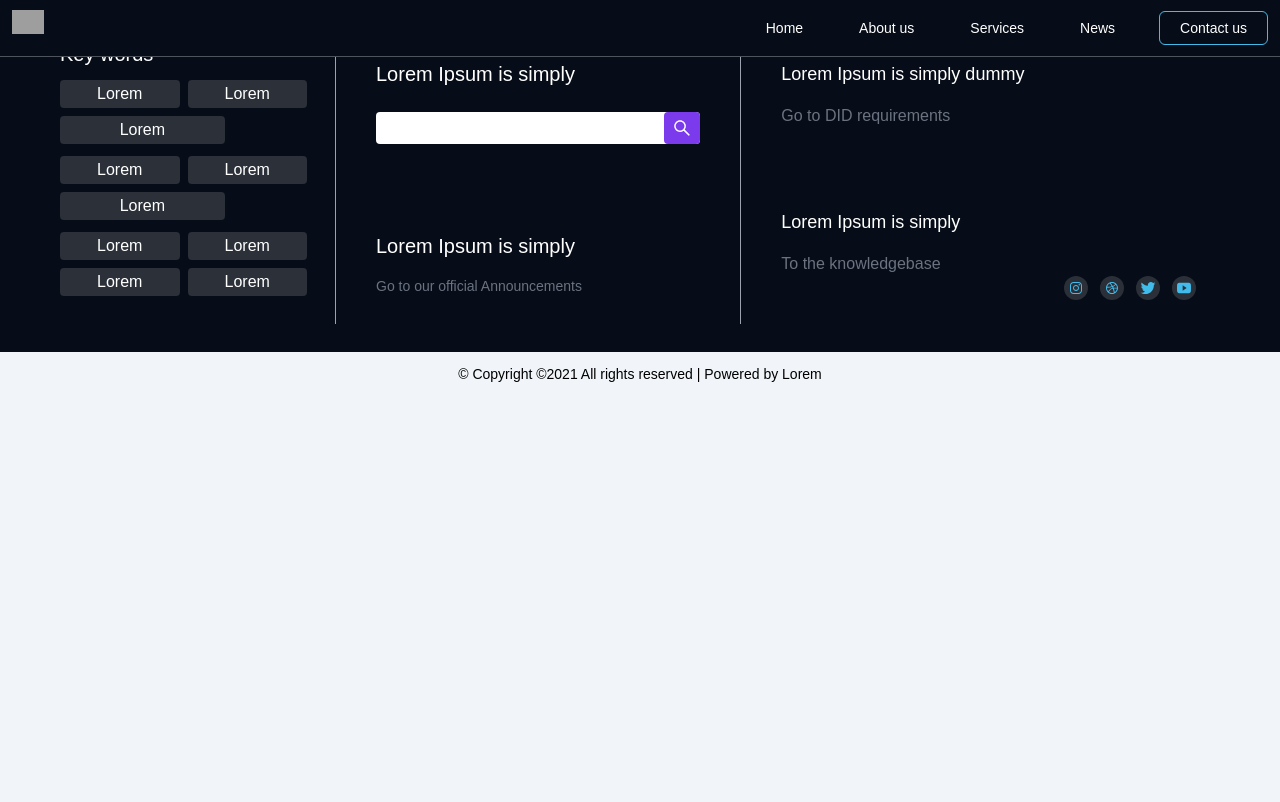
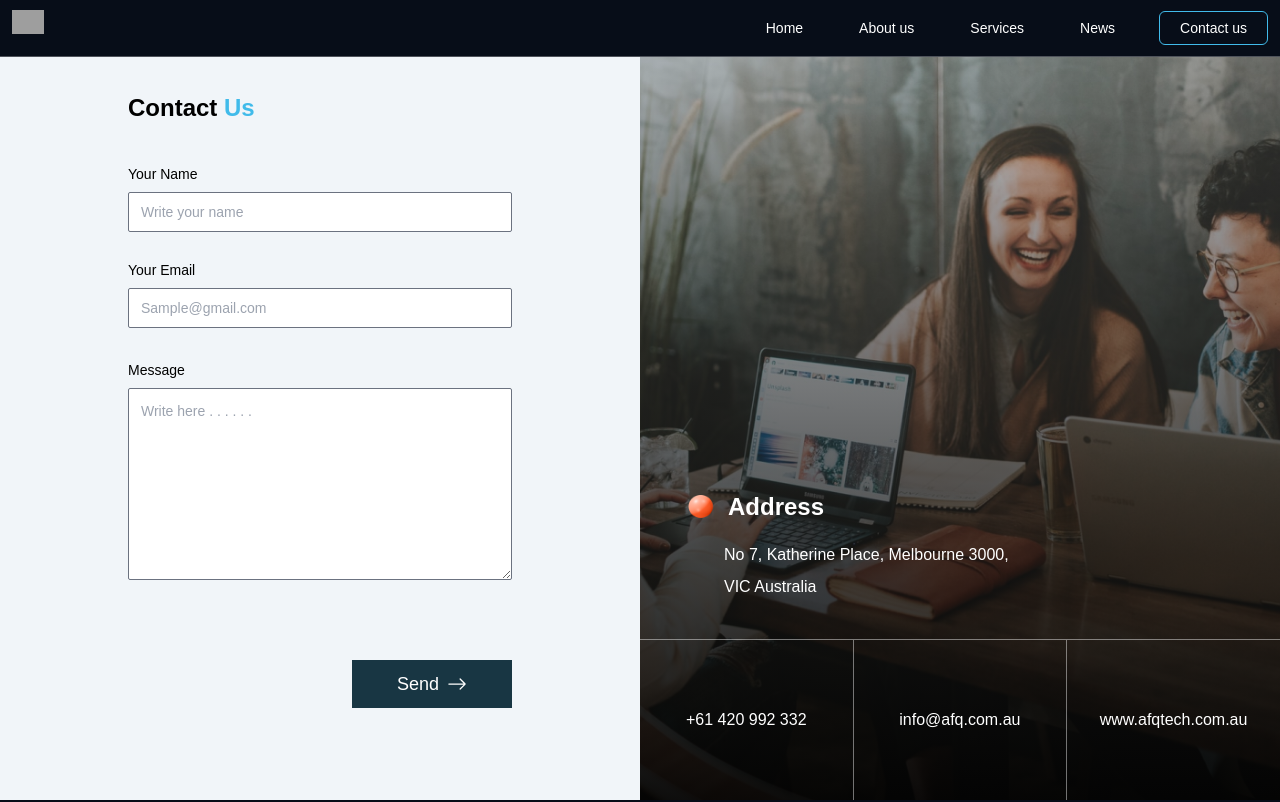
Before and after one commit to AliBoka/my-multipage, a React (Create React App) app: page /contact-us in a window 1280 px wide. Shown: the top 802 px of the page. Built offline with nearby package versions, Linux system fonts and the light colour scheme; grey boxes are pictures that could not be loaded.

Commit message:
feat : add contact component

```diff
--- a/src/App.js
+++ b/src/App.js
@@ -6,6 +6,7 @@ import Navbar from "./components/Navbar";
 import Footer from "./components/Footer";
 import AboutUs from "./components/AboutUs/AboutUs";
 import Service from "./components/Service/Service";
+import ContactUs from "./components/ContactUs/ContactUs";
 function App() {
   return (
     <>
@@ -18,6 +19,7 @@ function App() {
         <Route path="/news" element={<News />} />
         <Route path="/about-us" element={<AboutUs />} />
         <Route path="/service" element={<Service />} />
+        <Route path="/contact-us" element={<ContactUs />} />
       </Routes>
      <Footer/>
 
--- /dev/null
+++ b/src/components/ContactUs/ContactUs.jsx
@@ -0,0 +1,80 @@
+import React from "react";
+import { BsArrowRight } from "react-icons/bs";
+import ballImg from "../../assets/ball 1.png";
+const ContactUs = () => {
+  return (
+    <div className="flex w-full flex-col md:flex-row md:h-screen">
+      <div className="flex flex-col justify-center items-center md:w-1/2 h-screen md:h-screen px-12 lg:px-20 xl:px-32 ">
+        <div className="flex w-full justify-start mb-4 md:mb-10 ">
+          <h1 className="text-2xl font-semibold ">
+            Contact <span className="text-secondary">Us</span>
+          </h1>
+        </div>
+        <form action="/" className="flex flex-col w-full">
+          <label htmlFor="name" className="text-sm">
+            Your Name
+          </label>
+          <input
+            type="text"
+            name="name"
+            className=" text-sm px-3 mt-2 w-full h-10 rounded-sm border border-gray-500"
+            placeholder="Write your name"
+          />
+          <label htmlFor="name" className="text-sm mt-3 md:mt-7">
+            Your Email
+          </label>
+          <input
+            type="text"
+            name="name"
+            className=" text-sm px-3 mt-2 w-full h-10 rounded-sm border border-gray-500"
+            placeholder="Sample@gmail.com"
+          />
+          <label htmlFor="name" className="text-sm mt-3 md:mt-8">
+            Message
+          </label>
+
+          <textarea
+            type="text"
+            name="name"
+            className=" text-sm px-3 mt-2 w-full py-3 h-24 md:h-48 rounded-sm border border-gray-500"
+            placeholder="Write here . . . . . ."
+          ></textarea>
+          <div className="flex justify-end mt-8 md:mt-20">
+            <button className="flex justify-center items-center text-white w-full md:w-40 h-12 bg-[#183643] font-light text-lg hover:bg-secondary transition-all duration-300 ">
+              Send
+              <BsArrowRight className="ml-2 text-xl " />
+            </button>
+          </div>
+        </form>
+      </div>
+
+      <div className="flex flex-col md:w-1/2 bg-contact md:h-screen h-screen bg-cover  bg-no-repeat text-white ">
+        <div className="flex w-full md:h-4/5 h-[88%]  border-b border-b-rgba-white2 items-end pb-10 px-12">
+          <div className="flex flex-col">
+            <div className="flex mb-3 items-center py-2">
+              <img src={ballImg} alt="ballImg" className="w-7 lg:w-8 lg:h-7 h-6 mt-1 mr-2" />
+              <h1 className="text-xl lg:text-2xl font-semibold"> Address</h1>
+            </div>
+            <div className="flex flex-col text-sm lg:text-base font-light pl-9">
+              <p className="mb-2">No 7, Katherine Place, Melbourne 3000,</p>
+              <p>VIC Australia</p>
+            </div>
+          </div>
+        </div>
+        <div className="flex w-full md:h-1/5 h-[12%] ">
+          <div className="flex justify-center items-center border-r border-r-rgba-white2 w-full text-xs sm:text-base ">
+            +61 420 992 332
+          </div>
+          <div className="flex justify-center items-center border-r border-r-rgba-white2 w-full text-xs sm:text-base ">
+            info@afq.com.au
+          </div>
+          <div className="flex justify-center items-center  w-full text-xs sm:text-base ">
+            www.afqtech.com.au
+          </div>
+        </div>
+      </div>
+    </div>
+  );
+};
+
+export default ContactUs;
--- a/src/index.css
+++ b/src/index.css
@@ -24,3 +24,6 @@ body {
   width: 100%;
 
 }
+.bg-contact{
+  background-image:  linear-gradient(180deg, rgba(255, 255, 255, 0.2) -5.41%, #000000 108.31%),url('/src/assets/Rectangle\ 126.png');
+}
--- a/tailwind.config.js
+++ b/tailwind.config.js
@@ -19,7 +19,8 @@ module.exports = {
       },
       lineHeight: {
         '12': '3.5rem',
-      }
+      },
+
     },
   },
   plugins: [],
```
Also changed, not shown: src/assets/Rectangle 126.png (added), src/assets/ball 1.png (added).
